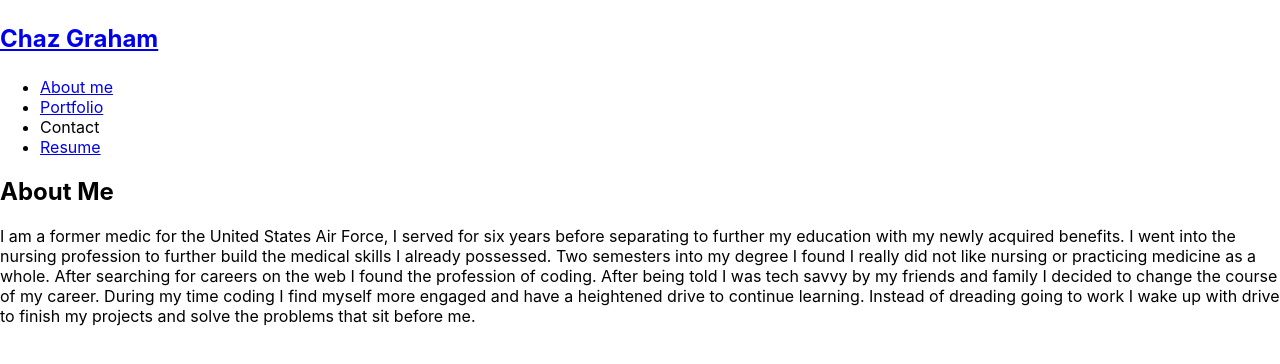
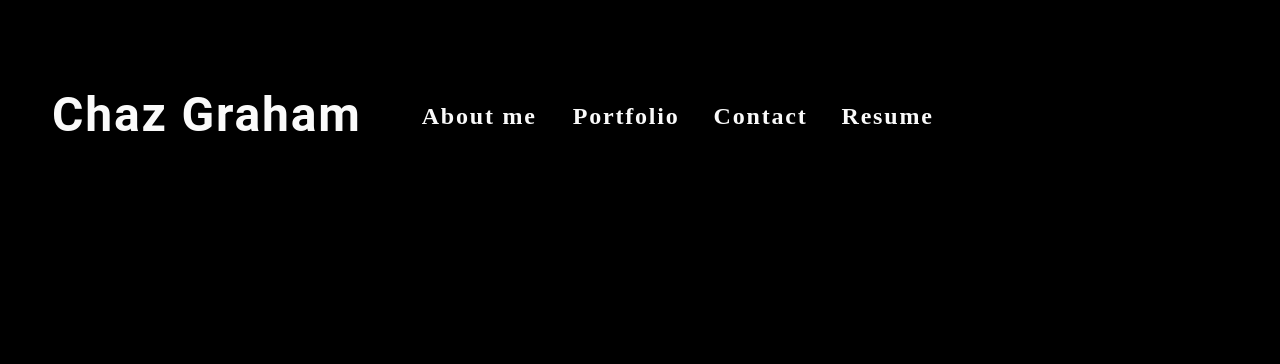
Before and after one commit to chazgraham/Chazs-React-Portfolio, a React (Create React App) app: page / in a window 1280 px wide. Shown: the top 364 px of the page. Built offline with nearby package versions, Linux system fonts and the light colour scheme.

Commit message:
conditionally rendered all Nav componets, added place holder css

```diff
--- a/src/App.js
+++ b/src/App.js
@@ -1,14 +1,55 @@
-import React from 'react';
+import React, { useState } from 'react';
 import About from './components/About';
 import Nav from './components/Nav';
+import Portfolio from './components/Portfolio'
+import ContactForm from './components/Contact';
+import Resume from './components/Resume';
 
 function App() {
+
+  const [AboutMeSelected, setAboutMeSelected] = useState(false);
+  const [contactSelected, setContactSelected] = useState(false);
+  const [portfolioSelected, setPortfolioSelected] = useState(false);
+  const [ResumeSelected, setResumeSelected] = useState(false);
+
   return (
     <div className="App">
-      <Nav></Nav>
-    <main>
-      <About></About>
-    </main>
+      <Nav
+        AboutMeSelected={AboutMeSelected}
+        setAboutMeSelected={setAboutMeSelected}
+        portfolioSelected={portfolioSelected}
+        setPortfolioSelected={setPortfolioSelected}
+        contactSelected={contactSelected}
+        setContactSelected={setContactSelected}
+        ResumeSelected={ResumeSelected}
+        setResumeSelected={setResumeSelected}
+      ></Nav>
+      <main>
+        {!AboutMeSelected ? (
+          <>
+          </>
+        ) : (
+          <About></About>
+        )}
+        {!contactSelected ? (
+          <>
+          </>
+        ) : (
+          <ContactForm></ContactForm>
+        )}
+        {!portfolioSelected ? (
+          <>
+          </>
+        ) : (
+          <Portfolio></Portfolio>
+        )}
+        {!ResumeSelected ? (
+          <>
+          </>
+        ) : (
+          <Resume></Resume>
+        )}
+      </main>
     </div>
   );
 }
--- /dev/null
+++ b/src/components/Contact/index.js
@@ -0,0 +1,64 @@
+import React, { useState } from 'react';
+
+import { validateEmail } from '../../utils/helpers';
+
+function ContactForm() {
+  const [formState, setFormState] = useState({ name: '', email: '', message: '' });
+
+  const [errorMessage, setErrorMessage] = useState('');
+  const { name, email, message } = formState;
+
+  const handleSubmit = (e) => {
+    e.preventDefault();
+    if (!errorMessage) {
+      setFormState({ [e.target.name]: e.target.value });
+      console.log('Form', formState);
+    }
+  };
+
+  const handleChange = (e) => {
+    if (e.target.name === 'email') {
+      const isValid = validateEmail(e.target.value);
+      if (!isValid) {
+        setErrorMessage('Your email is invalid.');
+      } else {
+        setErrorMessage('');
+      }
+    } else {
+      if (!e.target.value.length) {
+        setErrorMessage(`${e.target.name} is required.`);
+      } else {
+        setErrorMessage('');
+      }
+    }
+  };
+
+  return (
+    <section>
+      <h1 data-testid="h1tag">Contact me</h1>
+      <form id="contact-form" onSubmit={handleSubmit}>
+        <div>
+          <label htmlFor="name">Name:</label>
+          <input type="text" name="name" defaultValue={name} onBlur={handleChange} />
+        </div>
+        <div>
+          <label htmlFor="email">Email address:</label>
+          <input type="email" name="email" defaultValue={email} onBlur={handleChange} />
+        </div>
+        <div>
+          <label htmlFor="message">Message:</label>
+          <textarea name="message" rows="5" defaultValue={message} onBlur={handleChange} />
+        </div>
+        {errorMessage && (
+          <div>
+            <p className="error-text">{errorMessage}</p>
+          </div>
+        )}
+        <button data-testid="button" type="submit">Submit</button>
+      </form>
+    </section>
+  );
+}
+
+
+export default ContactForm;
--- a/src/components/Nav/index.js
+++ b/src/components/Nav/index.js
@@ -2,34 +2,40 @@ import React from 'react';
 
 function Nav(props) {
     const {
+        AboutMeSelected,
+        setAboutMeSelected,
         contactSelected,
-        setContactSelected
+        setContactSelected,
+        portfolioSelected,
+        setPortfolioSelected,
+        ResumeSelected,
+        setResumeSelected
       } = props;
 
   return (
     <header className="flex-row px-1">
       <h2>
         <a data-testid="link" href="/">
-          <p>Chaz Graham</p>
+          Chaz Graham
         </a>
       </h2>
       <nav>
         <ul className="flex-row">
-          <li className="mx-2">
-            <a data-testid="about" href="#about" onClick={() => setContactSelected(false)}>
+          <li className={`mx-2 ${AboutMeSelected && 'navActive'}`}>
+            <a data-testid="about" href="#about" onClick={() => setContactSelected(false, setPortfolioSelected(false), setAboutMeSelected(true), setResumeSelected(false))}>
               About me
             </a>
           </li>
-          <li className="mx-2">
-            <a data-testid="about" href="#about" onClick={() => setContactSelected(false)}>
+          <li className={`mx-2 ${portfolioSelected && 'navActive'}`}>
+            <a data-testid="about" href="#about" onClick={() => setContactSelected(false, setPortfolioSelected(true), setAboutMeSelected(false), setResumeSelected(false))}>
               Portfolio
             </a>
           </li>
           <li className={`mx-2 ${contactSelected && 'navActive'}`}>
-            <span onClick={() => setContactSelected(true)}>Contact</span>
+            <span onClick={() => setContactSelected(true, setPortfolioSelected(false), setAboutMeSelected(false),setResumeSelected(false))}>Contact</span>
           </li>
-          <li className="mx-2">
-            <a data-testid="about" href="#about" onClick={() => setContactSelected(false)}>
+          <li className={`mx-2 ${ResumeSelected && 'navActive'}`}>
+            <a data-testid="about" href="#about" onClick={() => setContactSelected(false, setPortfolioSelected(false), setAboutMeSelected(false), setResumeSelected(true))}>
               Resume
             </a>
             </li>
--- /dev/null
+++ b/src/components/Portfolio/index.js
@@ -0,0 +1,12 @@
+import React from 'react';
+
+function Portfolio() {
+
+  return (
+    <section>
+      <h1>NAME</h1>
+      <p>DESCRIPTION</p>
+    </section>
+  );
+}
+export default Portfolio;
--- /dev/null
+++ b/src/components/Resume/index.js
@@ -0,0 +1,12 @@
+import React from 'react';
+
+function Resume() {
+
+  return (
+    <section>
+      <h1>Resume</h1>
+      <p>DESCRIPTION</p>
+    </section>
+  );
+}
+export default Resume;
--- a/src/index.css
+++ b/src/index.css
@@ -1,13 +1,292 @@
+
+main {
+	margin: 0 auto;
+	max-width: 90%;
+  padding: 50px 30px;
+}
+:root {
+  --primary: #8c54ff;
+  --secondary: #F3A847;
+  --tertiary: #B12704;
+  --light: #fafafa;
+  --dark: #000000;
+  --darker: #111111;
+  --error: rgb(228, 46, 1);
+  --spacing-one: calc(1rem * 0.5);
+  --spacing-two: calc(1rem);
+  --spacing-five: calc(2.5rem);
+
+}
+
+* {
+  box-sizing: border-box;
+}
+
+html,
+body {
+  min-height: 100%;
+}
+
 body {
   margin: 0;
-  font-family: -apple-system, BlinkMacSystemFont, 'Segoe UI', 'Roboto', 'Oxygen',
-    'Ubuntu', 'Cantarell', 'Fira Sans', 'Droid Sans', 'Helvetica Neue',
-    sans-serif;
-  -webkit-font-smoothing: antialiased;
-  -moz-osx-font-smoothing: grayscale;
+  padding: 0;
+  font-weight: 600;
+  line-height: 1.5;
+  font-size: 18px;
+  letter-spacing: .1em;
+  background: var(--dark);
+  color: var(--light);
+  font-family: 'Poiret One', cursive;
+
 }
 
-code {
-  font-family: source-code-pro, Menlo, Monaco, Consolas, 'Courier New',
-    monospace;
+h1,
+h2,
+h3,
+h4,
+h5,
+h6 {
+  font-family: 'Roboto', sans-serif;
+  font-weight: 500;
+  margin: 5px 0;
+  line-height: 1.25;
 }
+
+h1 {
+  font-size: 2.25rem;
+}
+
+h2 {
+  font-size: 3rem;
+}
+
+h3 {
+  font-size: 1.75rem;
+}
+
+h4 {
+  font-size: 1.5rem;
+}
+
+h5 {
+  font-size: 1.25rem;
+}
+
+h6 {
+  font-size: 1rem;
+}
+
+p {
+  font-size: 1.1rem;
+  margin-top: 0;
+}
+
+a {
+  color: var(--tertiary);
+  text-decoration: none;
+  font-weight: bold;
+}
+
+a:hover {
+  text-decoration: underline;
+}
+
+header {
+  padding: 80px 0px 0px 50px;
+  background: var(--dark);
+}
+
+header a {
+  color: var(--light);
+}
+
+button {
+  font-size: 1rem;
+  text-decoration: none;
+  padding: 0.25rem 1rem;
+  border-radius: .5rem;
+  border: none;
+  outline: none;
+  cursor: pointer;
+  margin: 0 1px;
+  background-color: var(--secondary);
+}
+
+button:hover {
+  opacity: .8;
+}
+
+button[disabled] {
+  cursor: default;
+  opacity: .8;
+}
+
+img {
+  max-width: 100%;
+}
+
+span[role="img"] {
+  cursor: default;
+}
+
+form {
+  width: 40%;
+}
+
+input {
+  font-size: 1rem;
+  padding: 0.25rem;
+  border: 1px solid var(--dark);
+  outline: none;
+  border-radius: 3px;
+  transition: box-shadow 0.2s;
+}
+
+input:focus {
+  border: 1px solid var(--secondary);
+  box-shadow: 0 0 .25rem rgba(0, 0, 0, .5);
+}
+
+li {
+  list-style: none;
+  font-size: 1.5rem;
+}
+
+nav a:hover {
+  text-decoration: none;
+}
+
+nav  li {
+  cursor: pointer;
+}
+
+textarea {
+	width: 600px;
+	height: 120px;
+	border: 3px solid #cccccc;
+	padding: 5px;
+}
+
+.container {
+  width: 85%;
+  max-width: 1200px;
+  margin-left: auto;
+  margin-right: auto;
+}
+
+.flex-row {
+  display: flex;
+  flex-wrap: wrap;
+}
+
+.space-between {
+  justify-content: space-between;
+}
+
+.flex-end {
+  justify-content: flex-end;
+}
+
+.mx-1 {
+  margin-right: var(--spacing-one);
+  margin-left: var(--spacing-one);
+}
+
+.mx-2 {
+  margin-right: var(--spacing-two);
+  margin-left: var(--spacing-two);
+}
+
+.my-1 {
+  margin-top: var(--spacing-one);
+  margin-bottom: var(--spacing-one);
+}
+
+.my-2 {
+  margin-top: var(--spacing-two);
+  margin-bottom: var(--spacing-two);
+}
+
+.my-5 {
+  margin-top: var(--spacing-five);
+  margin-bottom: var(--spacing-five);
+}
+
+.px-2 {
+  padding-right: var(--spacing-two);
+  padding-left: var(--spacing-two);
+}
+
+.py-1 {
+  padding-top: var(--spacing-one);
+  padding-bottom: var(--spacing-one);
+}
+
+.py-2 {
+  padding-top: var(--spacing-two);
+  padding-bottom: var(--spacing-two);
+}
+
+.card {
+  width: 25%;
+  text-align: center;
+}
+
+.img-thumbnail {
+  width: auto;
+  height: 300px;
+  margin-bottom: 50px;
+  cursor: pointer;
+}
+
+.modalBackdrop {
+	background: rgba(0, 0, 0, .65);
+	bottom: 0;
+	left: 0;
+	overflow: auto;
+	position: fixed;
+	right: 0;
+	top: 0;
+	z-index: 1;
+}
+
+.modalContainer {
+	background: var(--darker);
+	border-radius: 5px;
+	max-width: 100%;
+	margin: 50px auto;
+	padding: 15px;
+	width: 960px;
+}
+
+.modalTitle {
+	font-size: 18px;
+	font-weight: 600;
+	margin-bottom: 25px;
+}
+
+button {
+	background: var(--primary);
+	border: 0;
+	border-radius: 5px;
+	color: #fff;
+	cursor: pointer;
+	font-size: 16px;
+	font-weight: 600;
+	margin-bottom: 30px;
+	padding: 10px 15px;
+}
+
+a {
+	border-radius: 5px;
+	color: var(--primary);
+	font-weight: 600;
+	padding: 2px 4px;
+	margin-left: -2px;
+	margin-right: -2px;
+
+}
+
+.navActive {
+  color: var(--secondary);
+}
```
